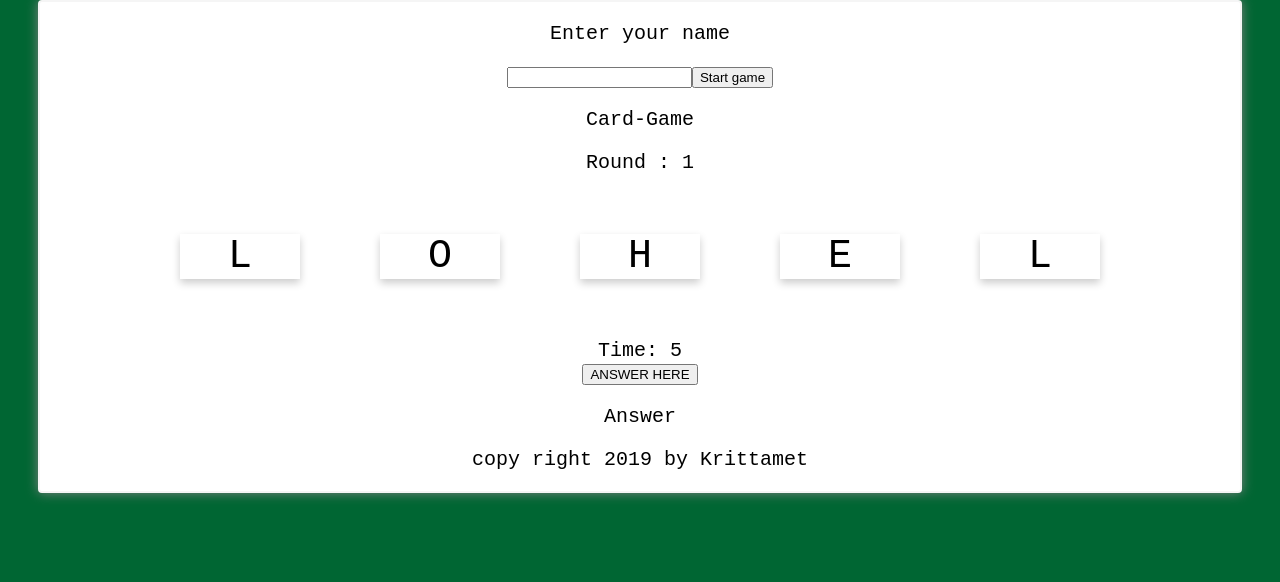
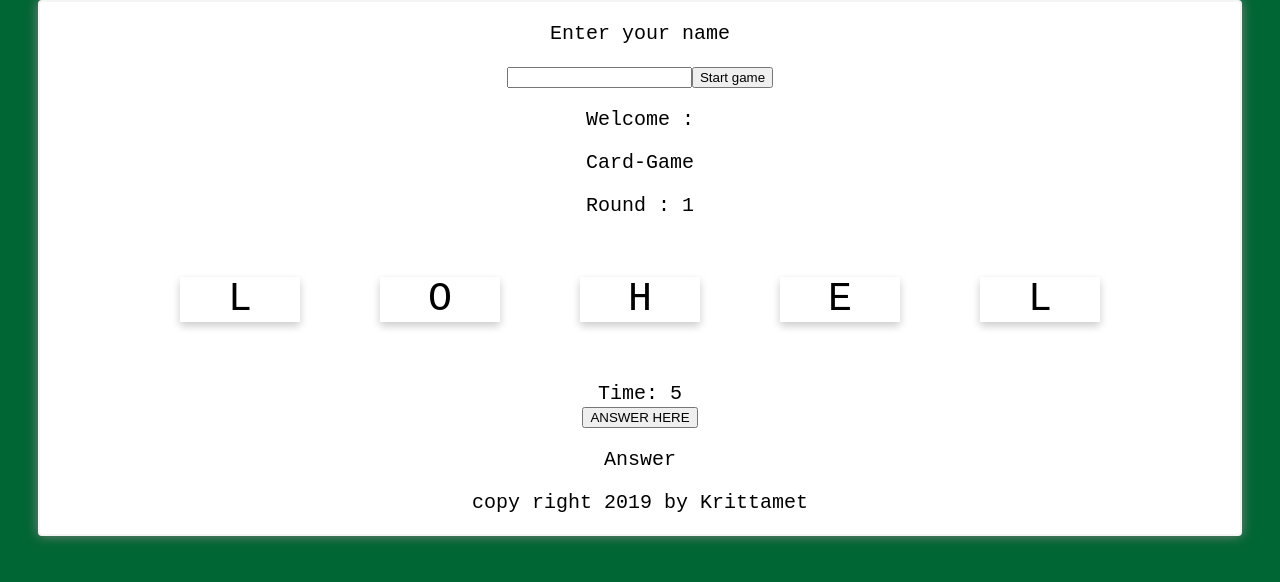
Before and after one commit to Krittamett/React_3SA03, a React (Create React App) app: page / in a window 1280 px wide. Shown: the top 582 px of the page. Built offline with nearby package versions, Linux system fonts and the light colour scheme.

Commit message:
Commit 9 : Show Name

```diff
--- a/src/App.css
+++ b/src/App.css
@@ -57,3 +57,9 @@ body{
    font-family: 'Courier New', Courier, monospace;
 
 }
+.setName{
+  text-align: center;
+  font-size: 20px;
+  font-family: 'Courier New', Courier, monospace;
+
+}
--- a/src/App.js
+++ b/src/App.js
@@ -1,7 +1,6 @@
 import React, { Component } from 'react';
 import WordCard from "./WordCard";
 import Timer from "./Timer";
-import AddName from "./AddName"
 import  Footer from './Footer';
 import './App.css';
 const word = "Hello"
@@ -9,18 +8,30 @@ class App extends Component {
   constructor() {
     super()
     this.state = {
-      message: "Answer"
+      message: "Answer",
+      type:""
     }
     this.answer = this.answer.bind(this);
   }
+  setName(event){
+    this.setState({type:event.target.value})
+  }
 
+  begin(){
+    alert("BEGIN !!")
+}
   answer(){
     this.setState({message:"HELLO"});
   }
   render() {
     return (
     <div className = "page">
-      <AddName/>
+      <div className="setname">
+                <p>Enter your name</p>
+                <input type="text" onChange={this.setName.bind(this)} />
+                <button onClick={this.begin}>Start game</button>
+                <p>Welcome : {this.state.type}</p>
+            </div>
       <WordCard value = {word}/>
       <Timer/>
       <div className="Center"><button onClick = {this.answer}>ANSWER HERE</button><p>{this.state.message}</p></div>
```
